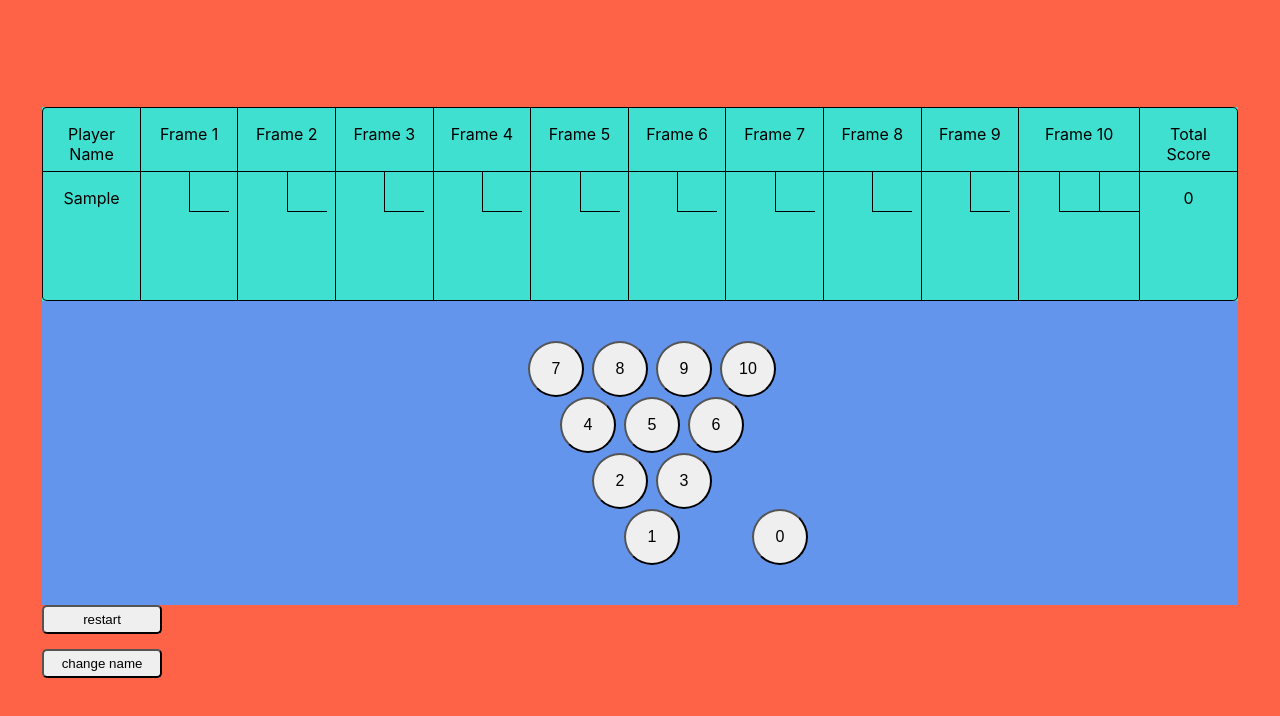
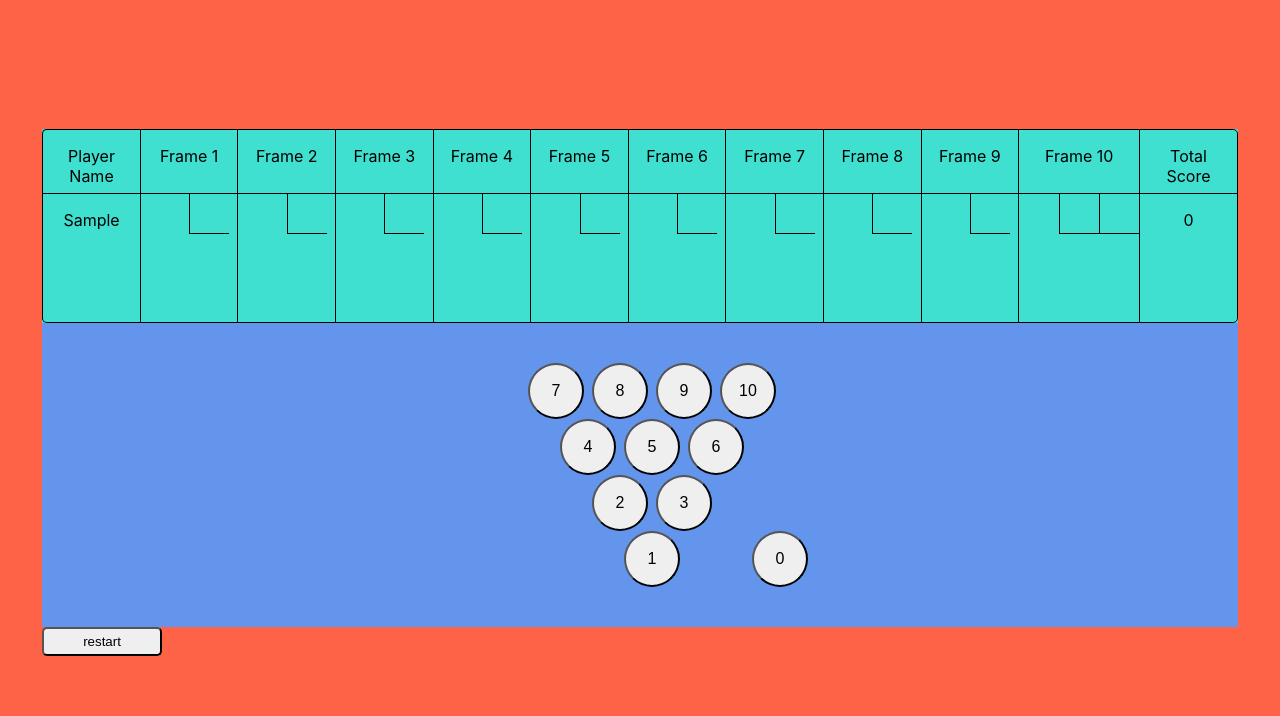
Before and after one commit to Jbrito6492/BowlMania, a React app: page / in a window 1280 px wide. Both pictures are taken after typing "Sample" into the empty fields and a click on the input "Submit". Shown: the top 716 px of the page. Built offline with nearby package versions, Linux system fonts and the light colour scheme.

Commit message:
refactored css

```diff
--- a/css/frame.css
+++ b/css/frame.css
@@ -29,14 +29,18 @@ p {
   width: 100%;
 }
 
-.frame0 {
+.playerNameContainer {
   border-bottom-left-radius: 0.3em;
   border-top-left-radius: 0.3em;
   border-left: solid 0.06em;
 }
 
+.frame0, .frame1, .frame2, .frame3, .frame4, .frame5, .frame6, .frame7, .frame8, .frame9 {
+  border-left: solid 0.03125em;
+}
+
 .frame1 {
-  border-left: solid 0.06em;
+  border-left: solid 0.03125em;
 }
 
 .frame2 {
@@ -71,11 +75,7 @@ p {
   border-left: solid 0.03125em;
 }
 
-.frame10 {
-  border-left: solid 0.03125em;
-}
-
-.frame11 {
+.totalScoreContainer {
   border-bottom-right-radius: 0.3em;
   border-top-right-radius: 0.3em;
   border-left: solid 0.03125em;
@@ -93,18 +93,12 @@ p {
   min-height: 8em;
 }
 
-.turn1 {
+.turn0 {
   width: 2.5em;
 }
 
-.turn2 {
+.turn1, .turn2 {
   width: 2.5em;
   border-left: solid 0.0123em;
   border-bottom: solid 0.0123em;
 }
-
-.turn3 {
-  width: 2.5em;
-  border-left: solid 0.0123em;
-  border-bottom: solid 0.0123em;
-}
--- a/src/components/FrameContainer.jsx
+++ b/src/components/FrameContainer.jsx
@@ -1,22 +1,24 @@
 import React from "react";
 import styles from "../../css/frame.css";
 
-export default function FrameContainer({
-  frameTitle,
-  frameIndex,
-  frameClass,
-  children,
-}) {
+export default function FrameContainer({ frameTitle, frameIdx, children }) {
+  let activeClassName;
+  if (frameTitle === "Player Name") {
+    activeClassName = styles.playerNameContainer;
+  } else if (frameTitle.substring(0, 5) === "Frame") {
+    activeClassName = styles[`frame${frameIdx}`];
+  } else {
+    activeClassName = styles.totalScoreContainer;
+  }
+
   return (
-    <div
-      className={`${styles["frame" + frameIndex]} ${styles.container} ${
-        styles[frameClass]
-      }`}
-    >
-      <div className={styles.title}>
-        <p>{frameTitle}</p>
+    <>
+      <div className={`${styles.container} ${activeClassName}`}>
+        <div className={styles.title}>
+          <p>{frameTitle}</p>
+        </div>
+        <div className={styles.childrenContainer}>{children}</div>
       </div>
-      <div className={styles.childrenContainer}>{children}</div>
-    </div>
+    </>
   );
 }
--- a/src/components/GameFrame.jsx
+++ b/src/components/GameFrame.jsx
@@ -2,20 +2,8 @@ import React, { useState, useEffect } from "react";
 import FrameContainer from "./FrameContainer.jsx";
 import uuid from "react-uuid";
 import styles from "../../css/frame.css";
-import { calculateCurrentFrame, isNewFrame } from "../helpers";
 
-export default function GameFrame({
-  frameIndex,
-  counter,
-  scoreboard,
-  pin1Idx,
-  pin2Idx,
-  pin3Idx,
-  frameIdx,
-  roll2,
-  roll3,
-  frameScores,
-}) {
+export default function GameFrame({ scoreboard, frameIdx, frameScores }) {
   const [isActive, setIsActive] = useState(false);
   const [content, setContent] = useState(null);
   const { pins, frames } = scoreboard;
@@ -25,7 +13,7 @@ export default function GameFrame({
       return (
         <>
           {[...Array(3)].map((el, index) => (
-            <div key={uuid()} className={styles[`turn${index + 1}`]}>
+            <div key={uuid()} className={styles[`turn${index}`]}>
               {pins[frameIdx][index]}
             </div>
           ))}
@@ -35,7 +23,7 @@ export default function GameFrame({
       return (
         <>
           {[...Array(2)].map((el, index) => (
-            <div key={uuid()} className={styles[`turn${index + 1}`]}>
+            <div key={uuid()} className={styles[`turn${index}`]}>
               {pins[frameIdx][index]}
             </div>
           ))}
@@ -45,10 +33,8 @@ export default function GameFrame({
   };
 
   return (
-    <FrameContainer frameIndex={frameIndex} frameTitle={`Frame ${frameIndex}`}>
-      <div id={`score${frameIndex}`} className={styles.scoreContainer}>
-        {renderScoreBoxes()}
-      </div>
+    <FrameContainer frameTitle={`Frame ${frameIdx + 1}`} frameIdx={frameIdx}>
+      <div className={styles.scoreContainer}>{renderScoreBoxes()}</div>
       {frameScores[frameIdx]}
     </FrameContainer>
   );
--- a/src/components/MappedGameFrame.jsx
+++ b/src/components/MappedGameFrame.jsx
@@ -10,9 +10,7 @@ export default function MappedGameFrame({ scoreboard, scoreTracker }) {
     return (
       <GameFrame
         key={uuid()}
-        frameIndex={index + 1}
         frameScores={frameScores}
-        gameIndex={index}
         frameIdx={index}
         pin1Idx={index * 2}
         pin2Idx={index * 2 + 1}
--- a/src/components/PlayerInfoFrame.jsx
+++ b/src/components/PlayerInfoFrame.jsx
@@ -1,9 +1,10 @@
 import React from "react";
 import FrameContainer from "./FrameContainer.jsx";
+import styles from "../../css/frame.css";
 
-export default function PlayerInfoFrame({ frameIndex, playerName }) {
+export default function PlayerInfoFrame({ playerName }) {
   return (
-    <FrameContainer frameTitle="Player Name" frameIndex={frameIndex}>
+    <FrameContainer frameTitle="Player Name">
       <p>{playerName}</p>
     </FrameContainer>
   );
--- a/src/components/ScoreBoard.jsx
+++ b/src/components/ScoreBoard.jsx
@@ -18,11 +18,6 @@ export default function ScoreBoard({ playerName, setState }) {
     setScoreboard,
   } = ScoreBoardHook();
 
-  const handleNameChange = (e) => {
-    e.preventDefault();
-    setState(e.target.value);
-  };
-
   const handleRestart = (e) => {
     e.preventDefault();
     resetFrameCount();
@@ -34,13 +29,9 @@ export default function ScoreBoard({ playerName, setState }) {
   return (
     <div className={styles.container}>
       <div className={styles.scoreboard}>
-        <PlayerInfoFrame frameIndex={0} playerName={playerName} />
-        <MappedGameFrame
-          scoreTracker={scoreTracker}
-          scoreboard={scoreboard}
-          scoreTracker={scoreTracker}
-        />
-        <TotalScoreFrame scoreTracker={scoreTracker} frameIndex={11} />
+        <PlayerInfoFrame playerName={playerName} />
+        <MappedGameFrame scoreTracker={scoreTracker} scoreboard={scoreboard} />
+        <TotalScoreFrame scoreTracker={scoreTracker} />
       </div>
       <div>
         <NumberPad
@@ -53,9 +44,6 @@ export default function ScoreBoard({ playerName, setState }) {
         <button className={styles.btn} onClick={handleRestart}>
           restart
         </button>
-        <button className={styles.btn} onClick={handleNameChange}>
-          change name
-        </button>
       </>
     </div>
   );
--- a/src/components/TotalScoreFrame.jsx
+++ b/src/components/TotalScoreFrame.jsx
@@ -1,11 +1,11 @@
 import React from "react";
 import FrameContainer from "./FrameContainer.jsx";
 
-export default function TotalScoreFrame({ frameIndex, scoreTracker }) {
+export default function TotalScoreFrame({ scoreTracker }) {
   const { runningTotal } = scoreTracker;
 
   return (
-    <FrameContainer frameTitle="Total Score" frameIndex={frameIndex}>
+    <FrameContainer frameTitle="Total Score">
       <p>{runningTotal}</p>
     </FrameContainer>
   );
```
